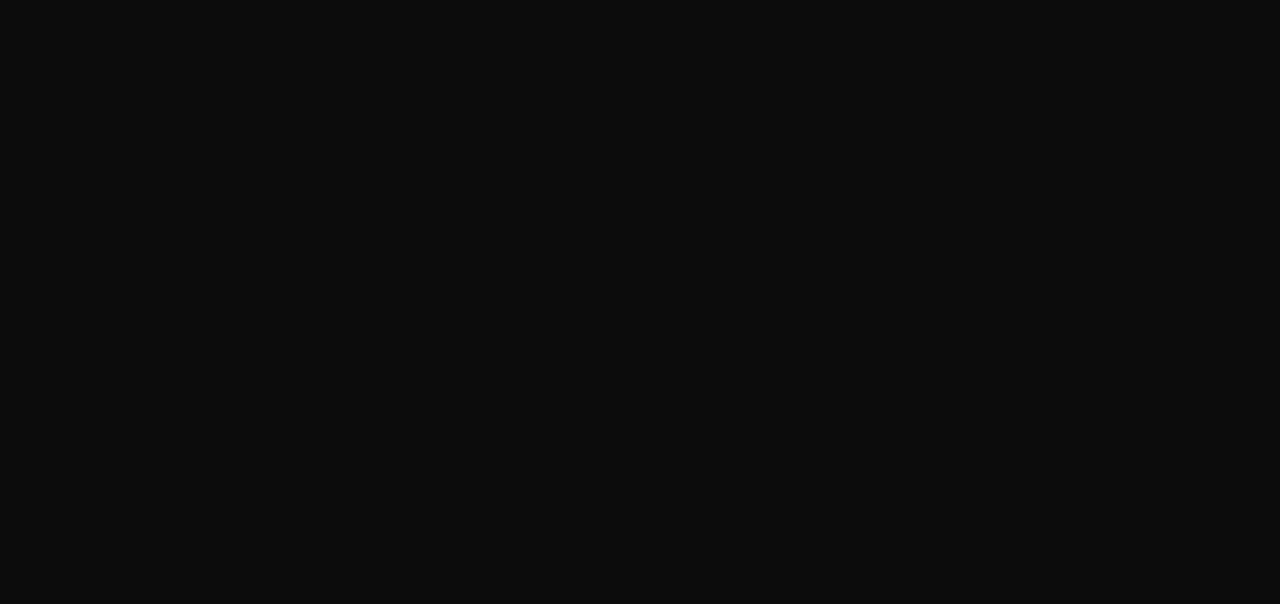
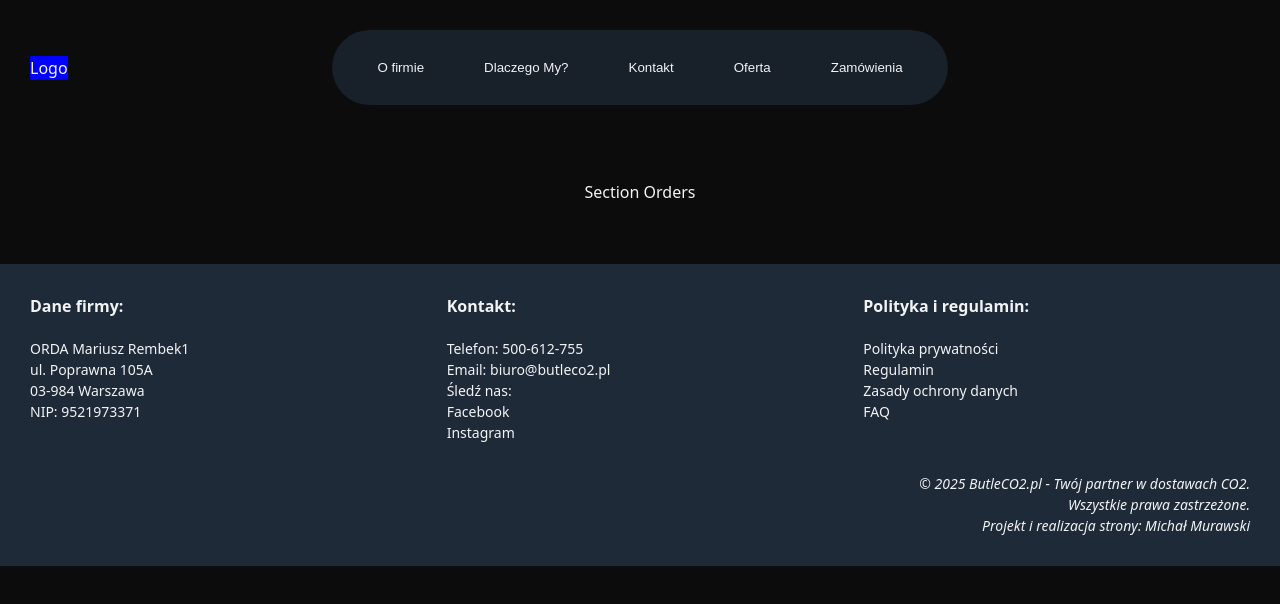
Before and after one commit to AMichalMurawski/butleCO2, a React (Vite) app: page /orders in a window 1280 px wide. Before the commit this address had no page. Shown: the top 604 px of the page. Built offline with nearby package versions, Linux system fonts and the light colour scheme.

Commit message:
change logic for IdSectionProvider

```diff
--- a/src/App.tsx
+++ b/src/App.tsx
@@ -1,17 +1,15 @@
-import { BrowserRouter, Route, Routes } from 'react-router-dom';
+import { Route, Routes } from 'react-router-dom';
 import Layout from './layout/Layout';
 import { HomePage, OrdersPage } from './pages';
 
 
 const App = () => {
-  return <BrowserRouter>
-    <Routes>
+  return <Routes>
       <Route path="/" element={<Layout />}>
         <Route index element={<HomePage />} />
-        <Route path="zamowienia" element={<OrdersPage />} />
+        <Route path="orders" element={<OrdersPage />} />
       </Route>
     </Routes>
-  </BrowserRouter>
 };
 
 export default App;
--- a/src/Providers/IdSectionProvider.tsx
+++ b/src/Providers/IdSectionProvider.tsx
@@ -1,4 +1,5 @@
 import React, { createContext, useContext, useEffect, useState } from 'react';
+import { useLocation, useNavigate } from 'react-router-dom';
 
 interface IdSectionContextType {
   activeIdSection: string | null;
@@ -17,15 +18,16 @@ export const useIdSection = () => useContext(IdSectionContext);
 export const IdSectionProvider: React.FC<{ children: React.ReactNode }> = ({ children }) => {
   const [activeIdSection, setActiveIdSection] = useState<string | null>(null);
 
+  const location = useLocation();
+  const navigate = useNavigate();
+
   const handleHashChange = (hash?: string) => {
     const currentHash = hash || window.location.hash.replace('#', '');
     setActiveIdSection(currentHash);
   };
 
   const scrollToSection = (id: string) => {
-    const section = document.getElementById(id);
-    section?.scrollIntoView({ behavior: 'smooth' });
-    history.pushState(null, '', `#${id}`);
+    navigate(`/${id}`)
     setActiveIdSection(id);
   };
 
@@ -33,10 +35,20 @@ export const IdSectionProvider: React.FC<{ children: React.ReactNode }> = ({ chi
     const onHashChange = () => handleHashChange();
     window.addEventListener('hashchange', onHashChange);
 
-    handleHashChange();
+    handleHashChange(window.location.hash);
 
     return () => window.removeEventListener('hashchange', onHashChange);
   }, []);
+
+  useEffect(() => {
+    if (location.hash) {
+      const id = location.hash.replace('#', '');
+      const el = document.getElementById(id);
+      if (el) {
+        el.scrollIntoView({ behavior: 'smooth' });
+      }
+    }
+  }, [location]);
 
   return (
     <IdSectionContext.Provider value={{ activeIdSection, setActiveIdSection, scrollToSection }}>
--- a/src/main.tsx
+++ b/src/main.tsx
@@ -5,15 +5,18 @@ import App from './App.js';
 import { ThemeProvider } from 'styled-components';
 import { theme } from './styles/theme';
 import { IdSectionProvider } from './providers/IdSectionProvider';
+import { BrowserRouter } from 'react-router-dom';
 
 const rootElement = document.getElementById('root') as HTMLElement;
 
 createRoot(rootElement).render(
   <StrictMode>
     <ThemeProvider theme={theme}>
-      <IdSectionProvider>
-        <App />
-      </IdSectionProvider>
+      <BrowserRouter>
+        <IdSectionProvider>
+          <App />
+        </IdSectionProvider>
+      </BrowserRouter>
     </ThemeProvider>
   </StrictMode>
 );
--- a/src/pages/HomePage/HomePage.tsx
+++ b/src/pages/HomePage/HomePage.tsx
@@ -1,7 +1,20 @@
-import React from 'react';
+import React, { useEffect } from 'react';
 import { About, ContactUs, GoogleReviews, Hero, Services, WhyChooseUs } from '../../sections';
+import { useLocation } from 'react-router-dom';
 
 const HomePage: React.FC = () => {
+    const location = useLocation();
+
+    useEffect(() => {
+        if (location.hash) {
+        const id = location.hash.replace('#', ''); // Pobieramy ID z hash
+        const el = document.getElementById(id);
+        if (el) {
+            el.scrollIntoView({ behavior: 'smooth' });
+        }
+        }
+    }, [location]);
+
     return <>
         <Hero />
         <About />
--- a/src/sections/Header/Header.tsx
+++ b/src/sections/Header/Header.tsx
@@ -2,12 +2,13 @@ import React from 'react';
 import { HeaderBox, HeaderWraper, LogoWraper, NavbarWraper } from './Header.styled';
 import Button from '../../components/Button/Button';
 import { useIdSection } from '../../providers/IdSectionProvider';
+import { useNavigate } from 'react-router-dom';
 
 const navbarList = [
-  ["O firmie", "about"],
-  ["Dlaczego My?", "whyChooseUs"],
-  ["Kontakt", "contactUs"],
-  ["Oferta", "services"],
+  ["O firmie", "#about"],
+  ["Dlaczego My?", "#whyChooseUs"],
+  ["Kontakt", "#contactUs"],
+  ["Oferta", "#services"],
   ["Zamówienia", "orders"]
 ]
 
```
